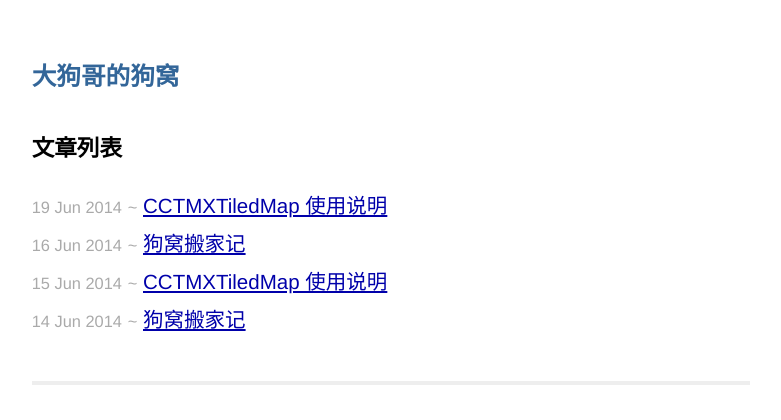
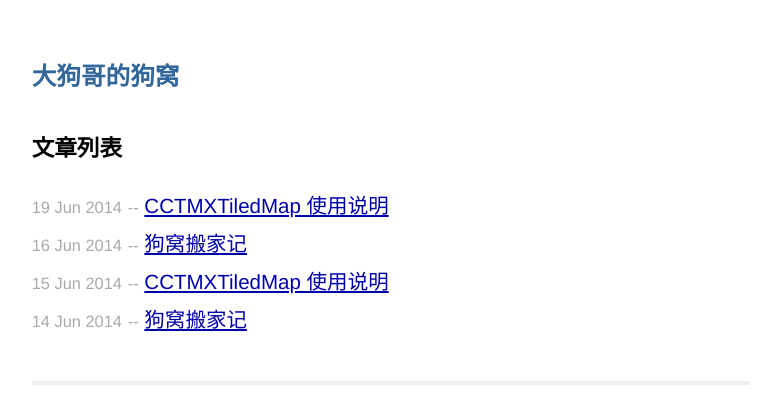
Before and after one commit to lazypos/lazypos.github.io, a Jekyll site: the page built from index.html, in a window 1280 px wide. Shown: the top 420 px of the page, without its empty margins (249-1030 px from the left). Built offline with Jekyll 4.4.1, drawn with Linux system fonts in a browser that asks for light colours.

Commit message:
no message

```diff
--- a/index.html
+++ b/index.html
@@ -7,7 +7,7 @@ title: 大狗哥的狗窝
 	<h1>文章列表</h1>
 	<ul class="posts">
 		{% for post in site.posts %}
-		<li><span>{{ post.date | date_to_string }}</span> <span class="seperator">~</span> <a href="{{ post.url }}">{{ post.title }}</a></li>
+		<li><span>{{ post.date | date_to_string }}</span> <span class="seperator">--</span> <a href="{{ post.url }}">{{ post.title }}</a></li>
 		{% endfor %}
 	</ul>
 </div>
```
